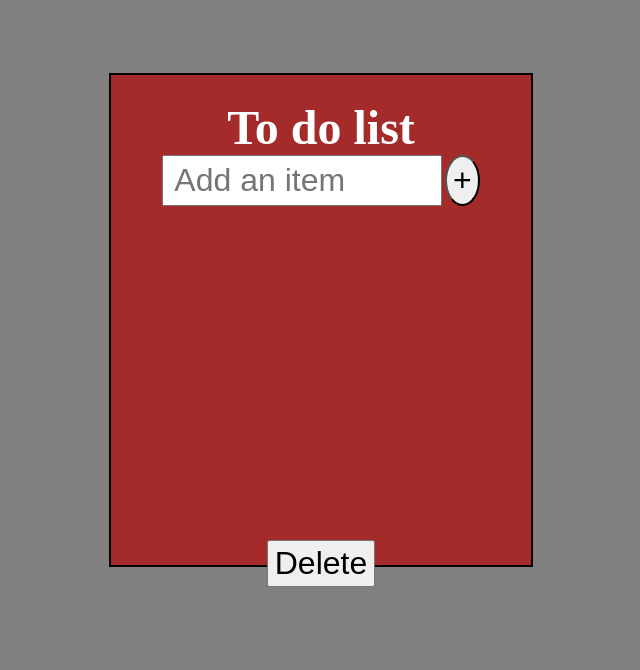
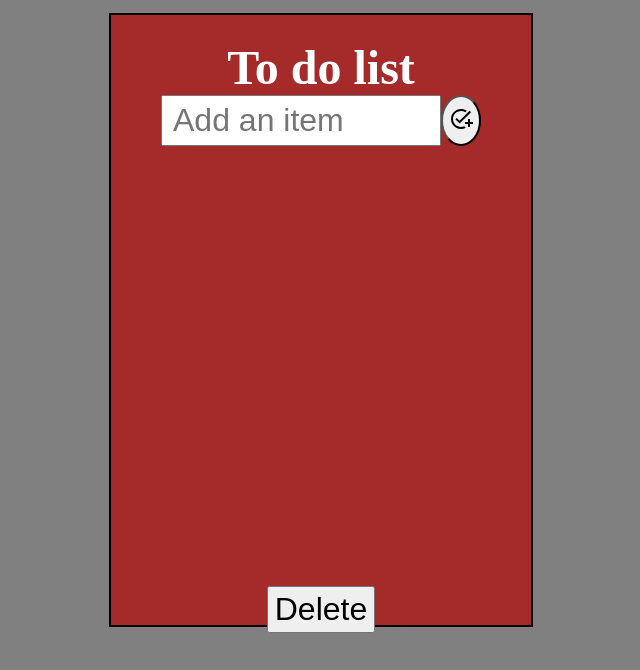
Before and after one commit to Mohitkumawat129/To-do-list, a React (Create React App) app: page / in a window 1280 px wide. Shown: the top 670 px of the page, without its empty margins (319-959 px from the left). Built offline with nearby package versions, Linux system fonts and the light colour scheme.

Commit message:
Updated style

```diff
--- a/src/App.js
+++ b/src/App.js
@@ -1,4 +1,8 @@
 import React, { useState, useEffect } from "react";
+import EditIcon from "@mui/icons-material/Edit";
+import AddTaskIcon from "@mui/icons-material/AddTask";
+import DeleteIcon from "@mui/icons-material/Delete";
+import Tooltip from "@mui/material/Tooltip";
 
 // Get items from local storage
 const getLocalItems = () => {
@@ -64,7 +68,6 @@ const App = () => {
   return (
     <>
       <div className="container">
-        <div className="item">
         <h1>To do list</h1>
         <div className="inputAndBtn">
           <input
@@ -74,11 +77,20 @@ const App = () => {
             onChange={(event) => setInputValue(event.target.value)}
           />
           {toggleSubmit ? (
-              <button onClick={addClick}>+</button>
+            <button onClick={addClick}>
+              <Tooltip title="Add item">
+                <AddTaskIcon />
+              </Tooltip>
+            </button>
           ) : (
-              <button onClick={addClick}>edit</button>
+            <button onClick={addClick}>
+              <Tooltip title="Edit">
+                <EditIcon />
+              </Tooltip>
+            </button>
           )}
         </div>
+        <div className="item">
           <ol className="list">
             {Items.map((val) => {
               return (
@@ -86,8 +98,16 @@ const App = () => {
                   <li key={val.id}> {val.name} </li>
 
                   <div className="btnGroup">
-                    <button onClick={() => editClick(val.id)}> edit </button>
-                    <button onClick={() => removeClick(val.id)}> X </button>
+                    <button onClick={() => editClick(val.id)}>
+                      <Tooltip title="Edit">
+                        <EditIcon />
+                      </Tooltip>
+                    </button>
+                    <button onClick={() => removeClick(val.id)}>
+                      <Tooltip title="Remove">
+                        <DeleteIcon />
+                      </Tooltip>
+                    </button>
                   </div>
                 </>
               );
--- a/src/index.css
+++ b/src/index.css
@@ -12,7 +12,7 @@ body {
 .container {
   padding: 25px 50px;
   width: 25vw;
-  height: 55vh;
+  height: 70vh;
   border: 2px solid black;
   background-color: brown;
 }
@@ -38,6 +38,7 @@ body {
   font-size: 2rem;
   padding: 3px 6px;
   border-radius: 50%;
+  cursor: pointer;
   transition: all 0.2s;
 }
 .inputAndBtn button:hover {
@@ -57,11 +58,9 @@ body {
   margin: 15px 10px;
 }
 .list .btnGroup {
-  /* border: 2px solid black;
-  height: 3rem; */
   width: 5rem;
   position: relative;
-  bottom: 2rem;
+  bottom: 2.5rem;
   left: 16rem;
   display: flex;
   justify-content: space-around;
@@ -71,6 +70,7 @@ body {
   padding: 3px 6px;
   margin: 0 5px;
   border-radius: 20px;
+  cursor: pointer;
   transition: all 0.2s;
 }
 .list .btnGroup button:hover {
@@ -79,9 +79,13 @@ body {
 }
 .list li {
   list-style: none;
-  font-size: 1.5rem;
-  padding: 2px 4px;
+  font-size: 1.75rem;
+  padding: 5px 4px;
   border: 2px solid gray;
+}
+.list li:hover {
+  background-color: gray;
+  color: white;
 }
 .delBtn {
   display: flex;
@@ -90,7 +94,7 @@ body {
 .delBtn button {
   font-size: 2rem;
   padding: 3px 6px;
-
+  cursor: pointer;
   transition: all 0.2s;
 }
 .delBtn button:hover {
```
Lines whose indentation alone changed are shown as unchanged.
